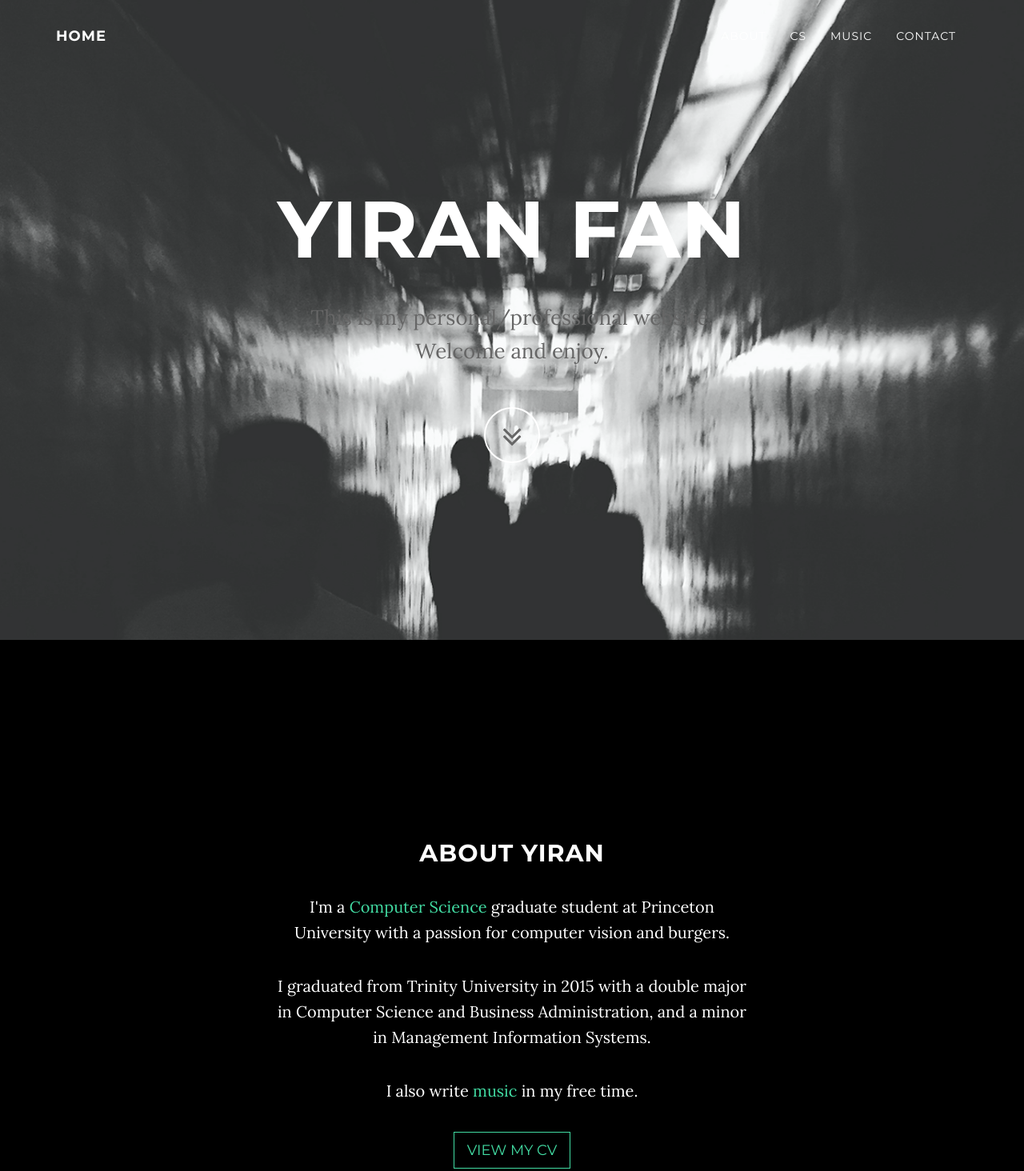
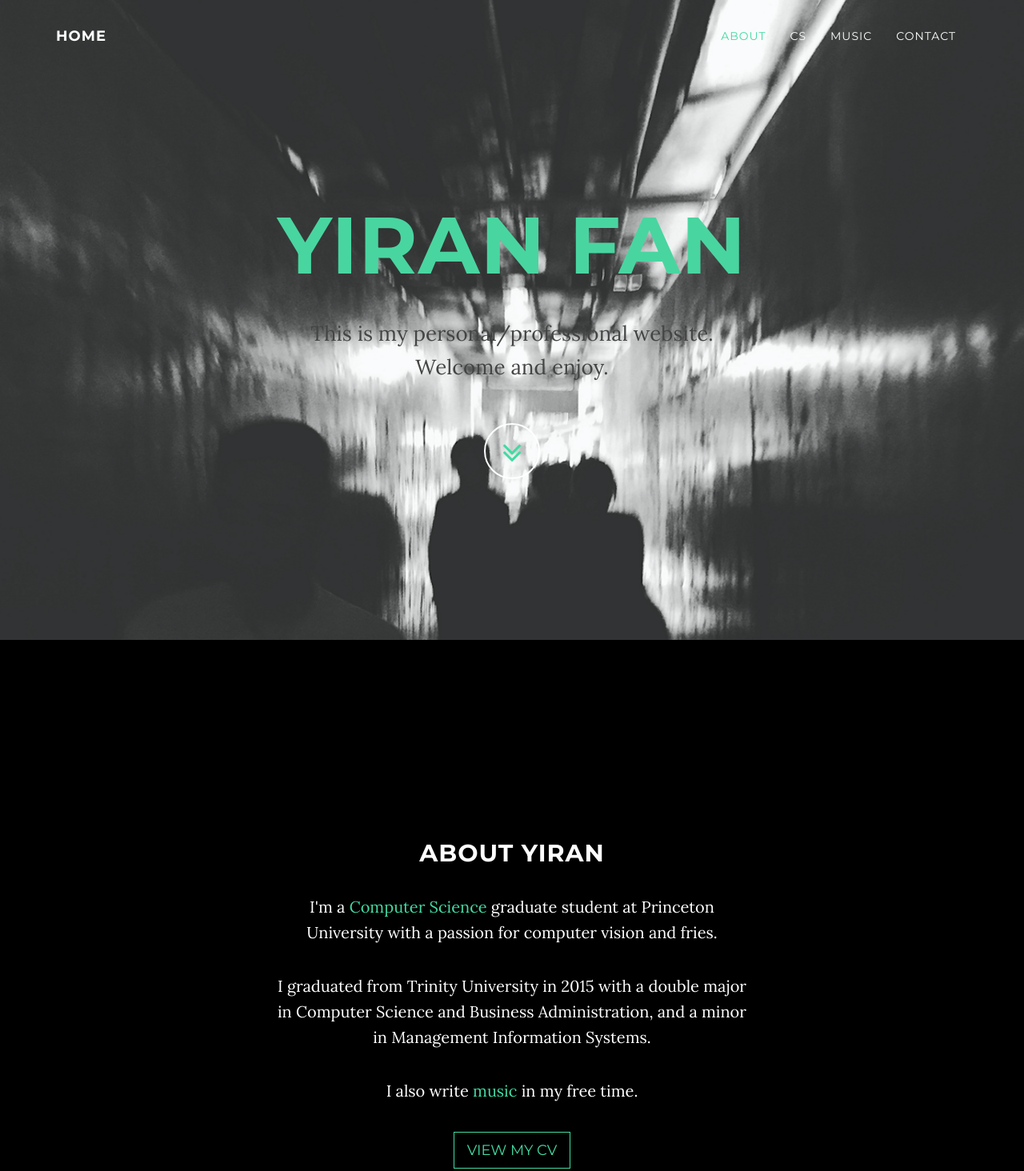
Before and after one commit to irenef/website, a website: page index.html in a window 1280 px wide. Shown: the top 1464 px of the page at 80% size. Drawn offline with nearby package versions, Linux system fonts and the light colour scheme; some packages are replaced by stand-ins of ours.

Commit message:
color change for ph

```diff
--- a/index.html
+++ b/index.html
@@ -9,7 +9,7 @@
     <meta name="description" content="">
     <meta name="author" content="">
 
-    <title>Yiran Fan's Personal Website</title>
+    <title>Irene Fan's Personal Website</title>
 
     <!-- Bootstrap Core CSS -->
     <link href="css/bootstrap.min.css" rel="stylesheet" type="text/css">
@@ -64,7 +64,7 @@
                         <a href="#page-top"></a>
                     </li>
                     <li>
-                        <a class="page-scroll" href="index.html#about">About</a>
+                        <a class="page-scroll" href="index.html#about" style="color:#42DAA1">About</a>
                     </li>
                     <li>
                         <a class="page-scroll" href="cs.html">CS</a>
@@ -89,11 +89,11 @@
                 <div class="row">
                     <div class="col-md-8 col-md-offset-2">
 
-                        <h1 class="brand-heading" style="padding-top:10px;">Yiran Fan</h1>
-                        <p class="intro-text" style="color:#666">This is my personal/professional website.
+                        <h1 class="brand-heading" style="padding-top:50px;color:#49D5A0">Yiran Fan</h1>
+                        <p class="intro-text" style="color:#444">This is my personal/professional website.
                             <br>Welcome and enjoy.</p>
-                        <a href="#about" class="btn btn-circle page-scroll" style="color:#666">
-                            <i class="fa fa-angle-double-down animated"></i>
+                        <a href="#about" class="btn btn-circle page-scroll" style="color:#42DAA1">
+                            <i class="fa fa-angle-double-down animated" style="color:42DAA1"></i>
                         </a>
                     </div>
                 </div>
@@ -106,7 +106,7 @@
         <div class="row">
             <div class="col-lg-8 col-lg-offset-2">
                 <h2>About Yiran</h2>
-                <p>I'm a <a href="cs.html"> Computer Science</a> graduate student at Princeton University with a passion for computer vision and burgers.</p>
+                <p>I'm a <a href="cs.html"> Computer Science</a> graduate student at Princeton University with a passion for computer vision and fries.</p>
                 <p>I graduated from Trinity University in 2015 with a double major in Computer Science and Business Administration, and a minor in Management Information Systems.</p>
                 <p>I also write <a href="music.html">music</a> in my free time.</p>
 
@@ -126,6 +126,9 @@
                 <ul class="list-inline banner-social-buttons">
                     <li>
                         <a href="https://www.linkedin.com/in/yiran-irene-fan-8072111a" class="btn btn-default btn-lg"><i class="fa fa-twitter fa-fw"></i> <span class="network-name">LinkedIn</span></a>
+                    </li>
+                    <li>
+                        <a href="https://twitter.com/irenefanyiran" class="btn btn-default btn-lg"><i class="fa fa-github fa-fw"></i> <span class="network-name">Twitter</span></a>
                     </li>
                     <li>
                         <a href="https://github.com/irenef" class="btn btn-default btn-lg"><i class="fa fa-github fa-fw"></i> <span class="network-name">Github</span></a>
```
